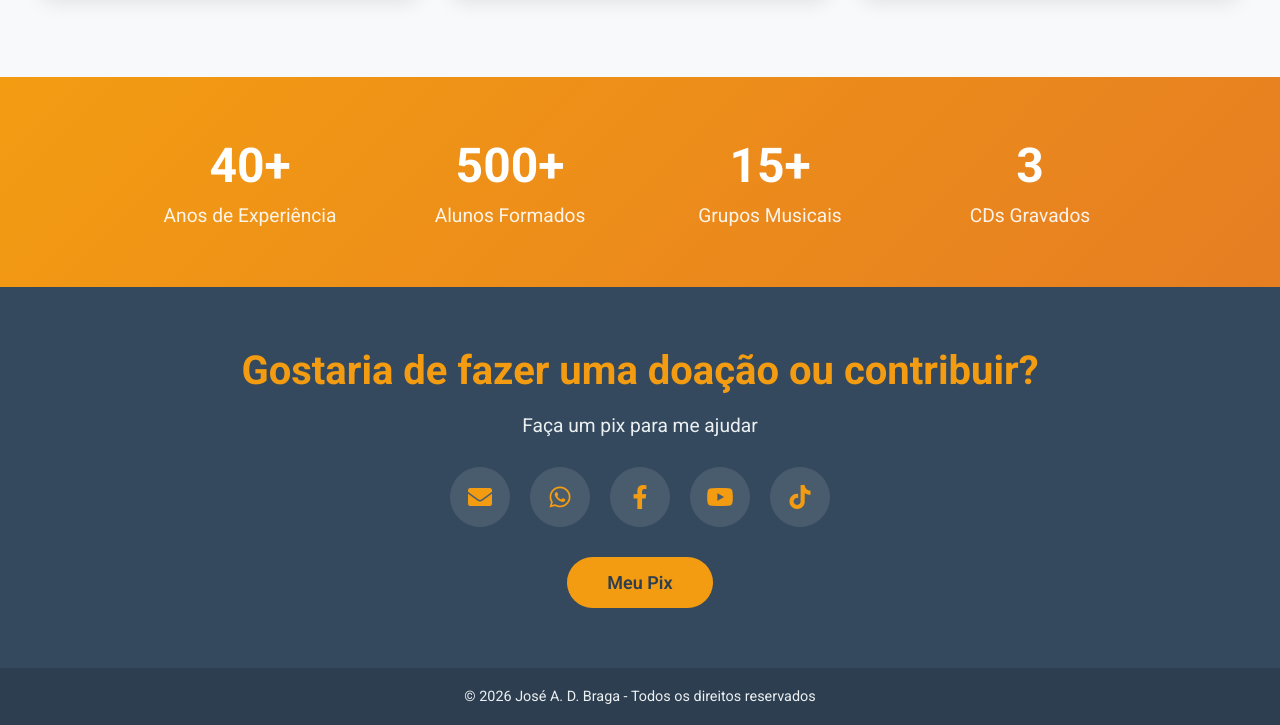
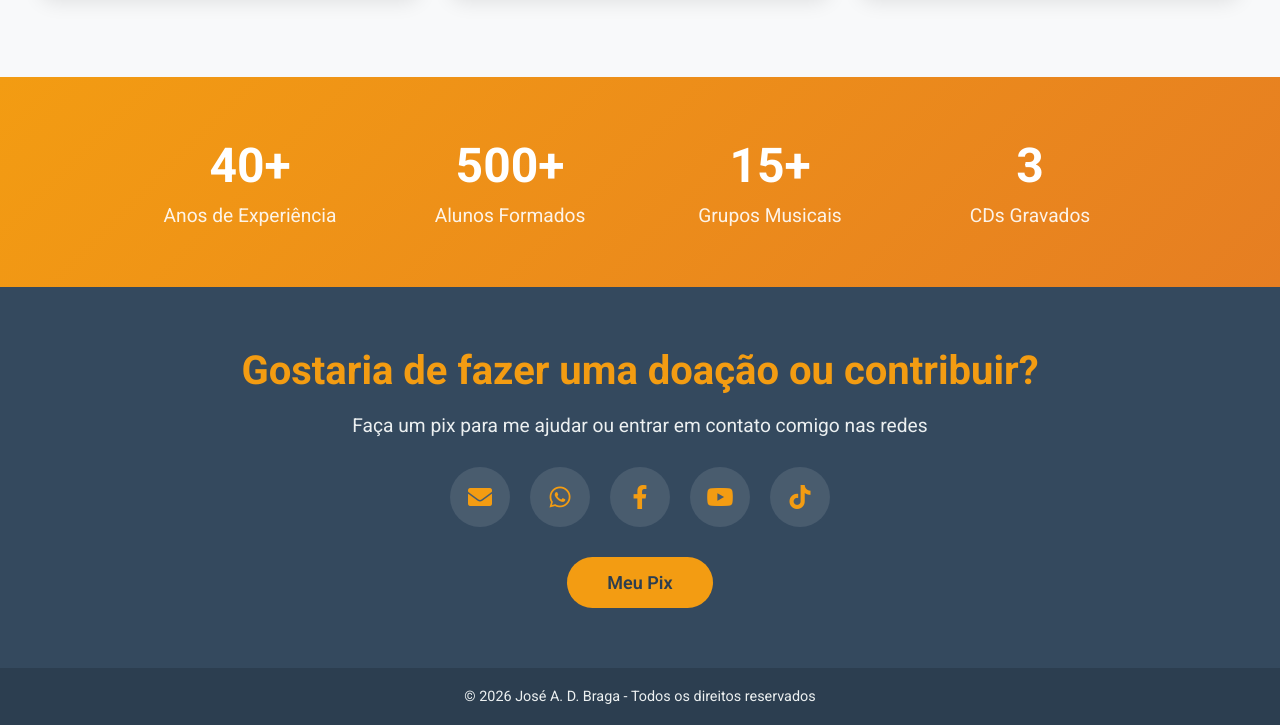
Before and after one commit to luabraga0211/Portfolio-Jos--Braga, a website: page index.html in a window 1280 px wide. Shown: the part 1194-1919 px from the top of the page. Drawn offline with Linux system fonts and the light colour scheme.

Commit message:
Update index.html

```diff
--- a/index.html
+++ b/index.html
@@ -475,7 +475,7 @@
 
     <section class="contact">
         <h2>Gostaria de fazer uma doação ou contribuir?</h2>
-        <p>Faça um pix para me ajudar</p>
+        <p>Faça um pix para me ajudar ou entrar em contato comigo nas redes</p>
         <div class="social-links">
             <a href="mailto:braga.sanfona@gmail.com" title="Email"><i class="fas fa-envelope"></i></a>
             <a href="https://wa.me/5512992283186" title="WhatsApp"><i class="fab fa-whatsapp"></i></a>
```
